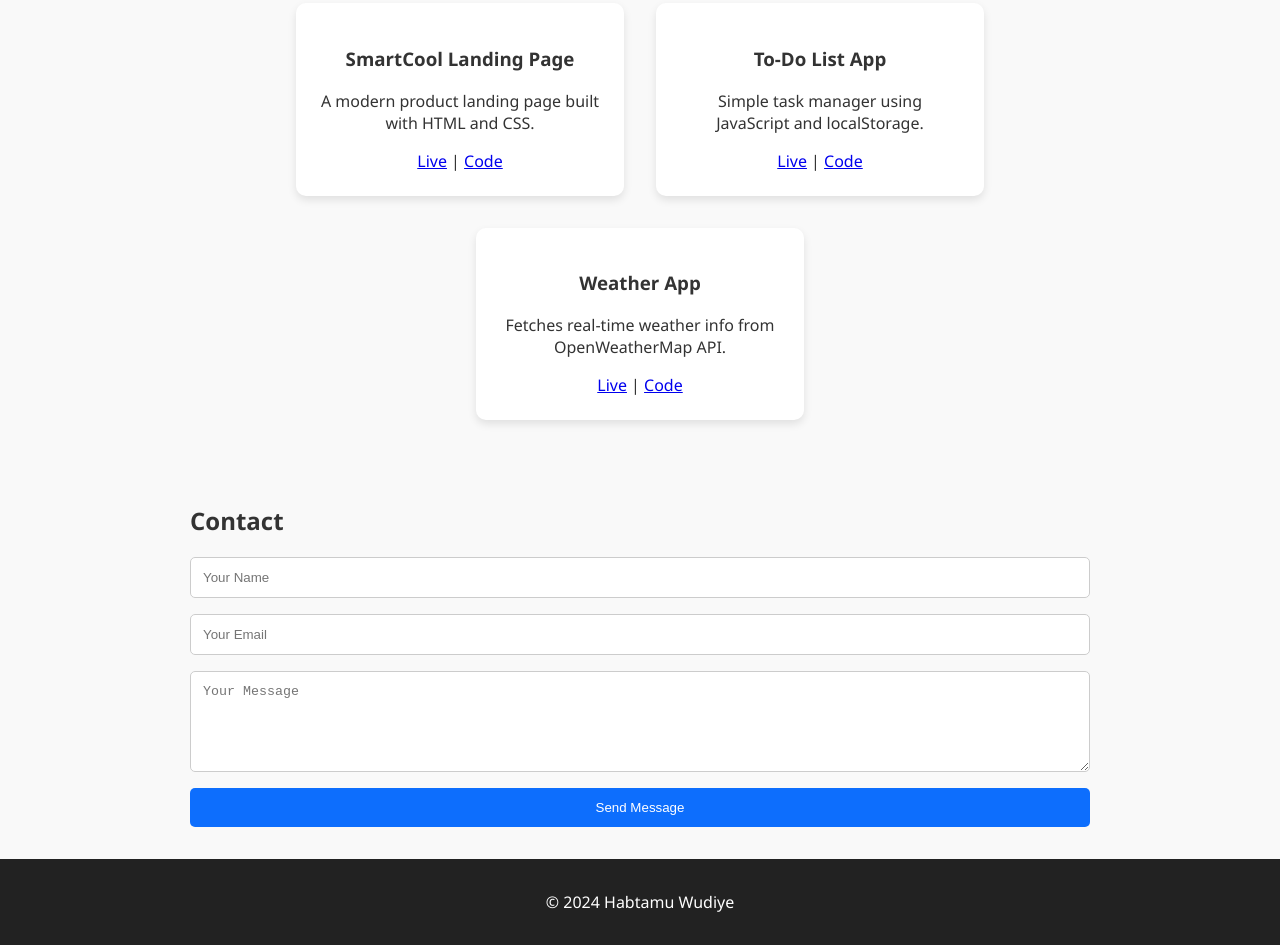
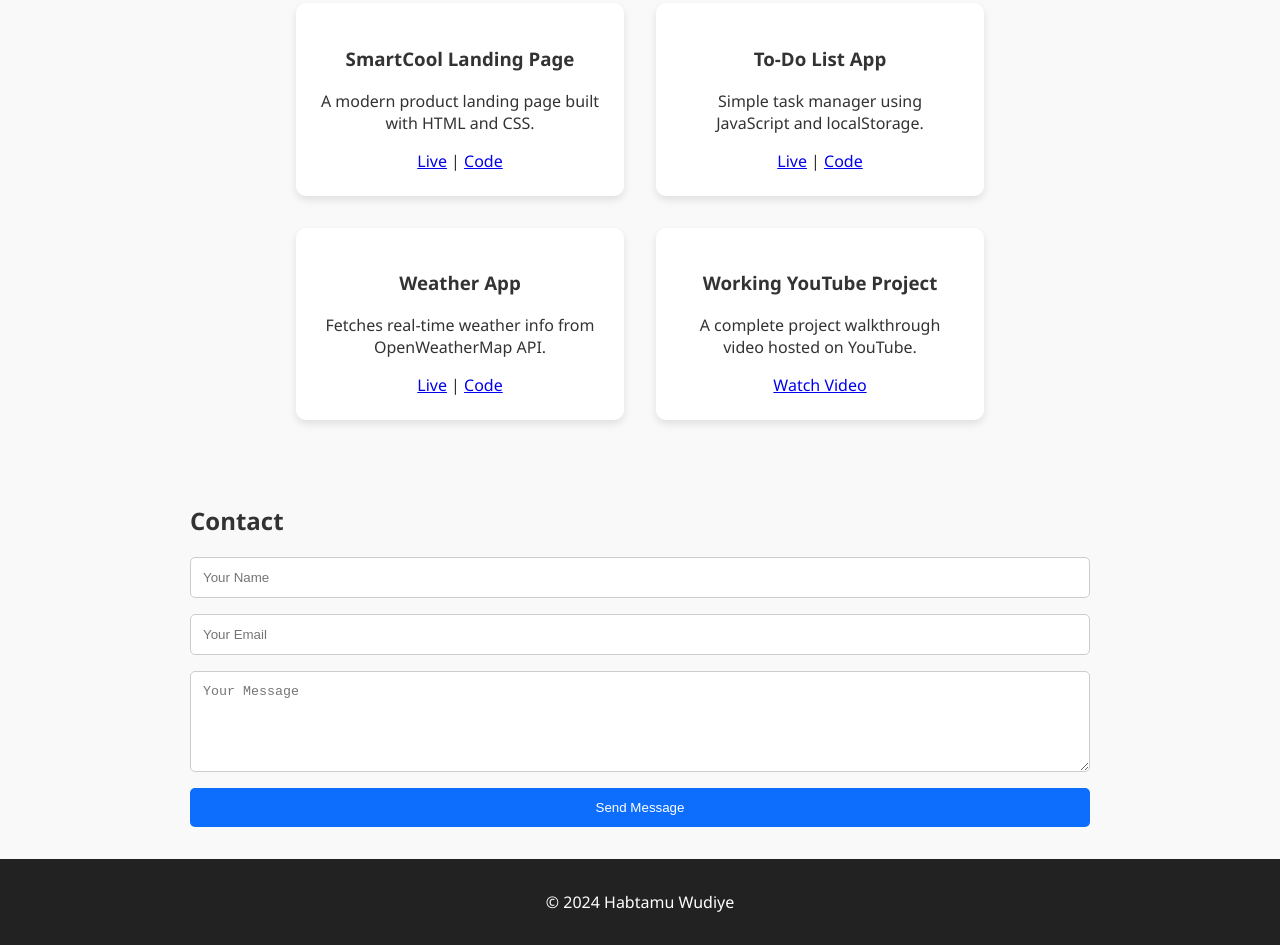
Before and after one commit to habtszz27/Portfolio-pro1, a plain HTML site: page index.html in a window 1280 px wide. Shown: the part 795-1740 px from the top of the page. Drawn offline with nearby package versions, Linux system fonts and the light colour scheme.

Commit message:
Updated portfolio: Added YouTube project and fixed Formspree

```diff
--- a/index.html
+++ b/index.html
@@ -58,12 +58,17 @@
         <a href="#">Live</a> |
         <a href="#">Code</a>
       </div>
+      <div class="project">
+        <h3>Working YouTube Project</h3>
+        <p>A complete project walkthrough video hosted on YouTube.</p>
+        <a href="https://www.youtube.com/watch?v=uTbrbJVnACQ" target="_blank">Watch Video</a>
+      </div>
     </div>
   </section>
 
   <section id="contact" class="section" data-aos="fade-up">
     <h2>Contact</h2>
-    <form action="https://formspree.io/f/YOUR_FORM_ID" method="POST" class="contact-form">
+    <form action="https://formspree.io/f/movdvlab" method="POST" class="contact-form">
       <input type="text" name="name" placeholder="Your Name" required />
       <input type="email" name="_replyto" placeholder="Your Email" required />
       <textarea name="message" rows="5" placeholder="Your Message" required></textarea>
```
